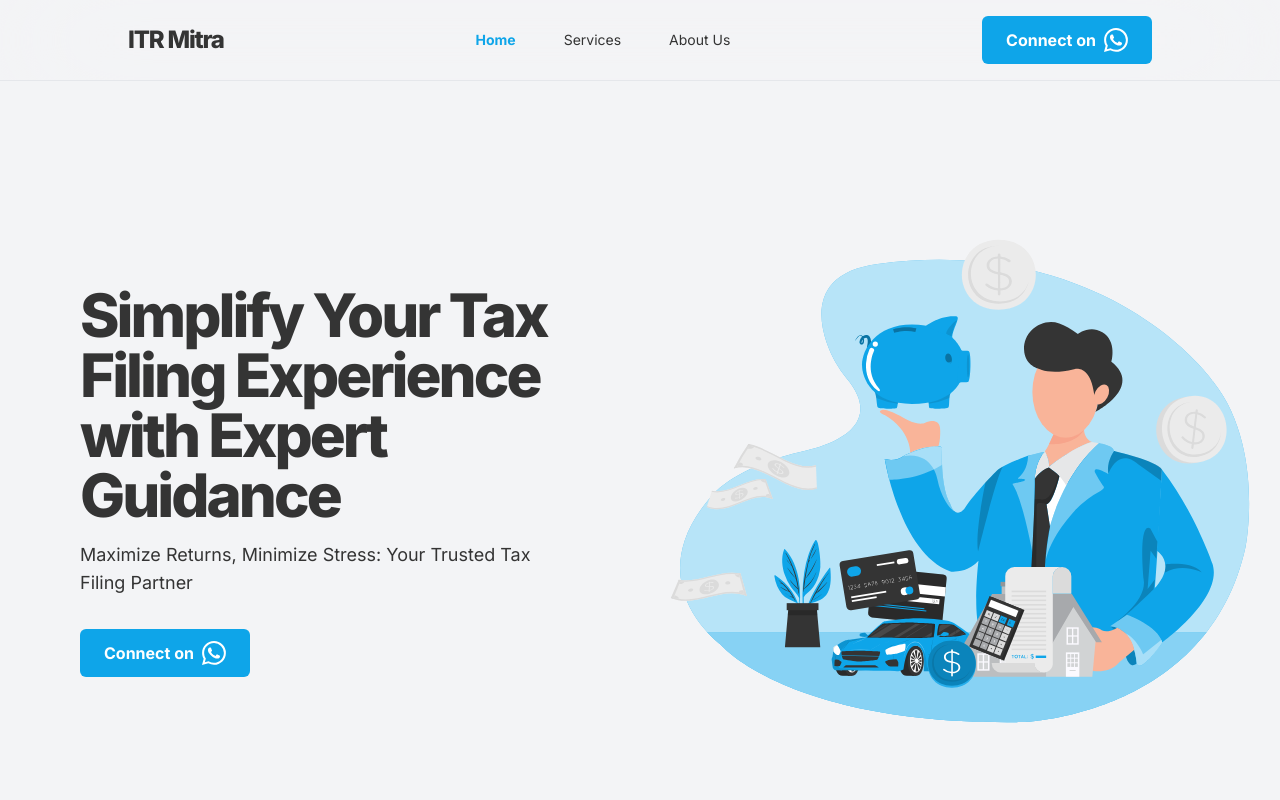
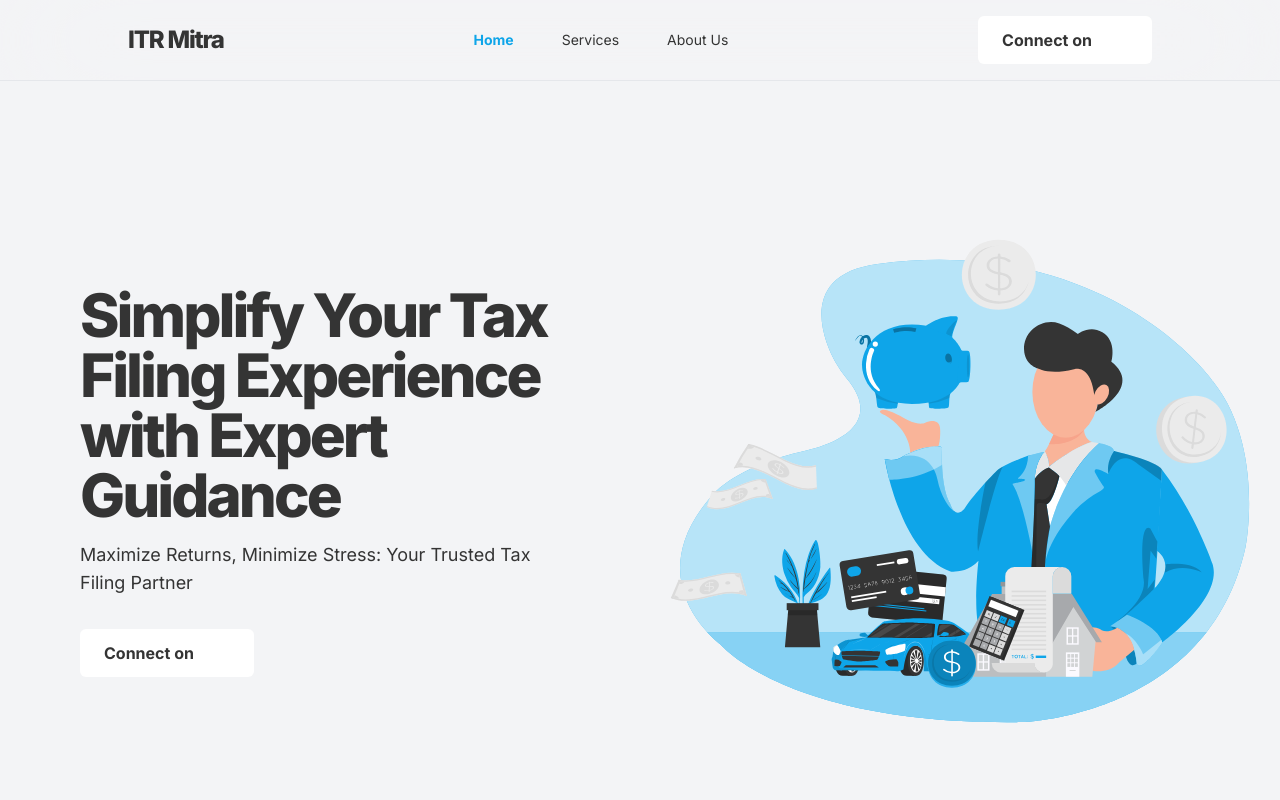
Before and after one commit to itrmitra/itrmitra, a Next.js app: page / in a window 1280 px wide. Shown: the top 800 px of the page. Built offline with nearby package versions, Linux system fonts and the light colour scheme.

Commit message:
update ui of whatsapp button

```diff
--- a/src/components/whatsapp_button.tsx
+++ b/src/components/whatsapp_button.tsx
@@ -7,10 +7,14 @@ const WhatsappButton = ({ className }: { className?: string }) => {
         <a
             href={`https://wa.me/${process.env.NEXT_PUBLIC_WHATSAPP_NUMBER}`}
             target="_blank"
-            className={cn(buttonVariants({ variant: "filled" }), "gap-2", className)}
+            className={cn(
+                buttonVariants({ variant: "filled" }),
+                "gap-2 bg-white text-primary",
+                className
+            )}
         >
             Connect on
-            <img src="/whatsapp.svg" className="h-6 md:h-6" />
+            <img src="/whatsapp.svg" className="h-7 w-7" />
         </a>
     )
 }
```
